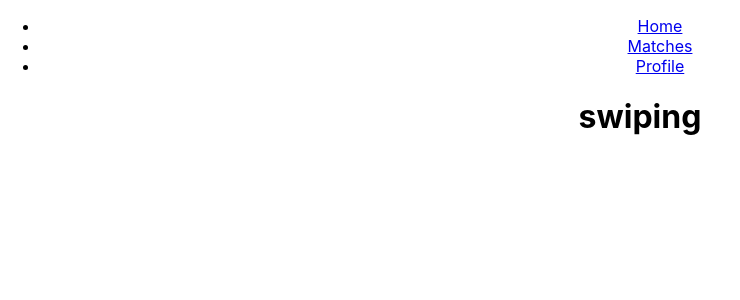
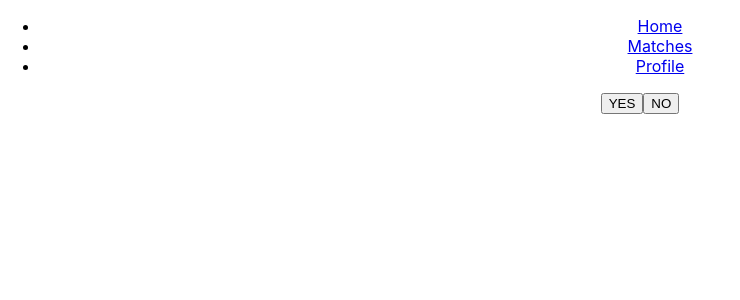
Before and after one commit to nls20/Dating_App_Frontend, a React (Create React App) app: page / in a window 1280 px wide. Shown: the top 300 px of the page, without its empty margins (0-740 px from the left). Built offline with nearby package versions, Linux system fonts and the light colour scheme.

Commit message:
Added buttons and states to swiping page

```diff
--- a/src/components/SwipingPage.js
+++ b/src/components/SwipingPage.js
@@ -1,9 +1,24 @@
+import {useState, useEffect} from 'react'
 
+const SwipingPage = ({potentialMatches}) => {
 
-const SwipingPage = () => {
+    // const [potentialMatches, setPotentialMatches] = useState(potentialMatches)
+    const [matches, setMatches] = useState([])
+    const [notMatched, setNotMatched] = useState([])
+
+    const handleMatchYes = (evt) => {
+
+    }
+
+    const handleMatchNo = (evt) => {
+
+    }
 
     return (
-        <h1>swiping</h1>
+        <>
+        <button onClick={handleMatchYes}>YES</button>
+        <button onClick={handleMatchNo}>NO</button>
+        </>
     )
 }
 export default SwipingPage
```
